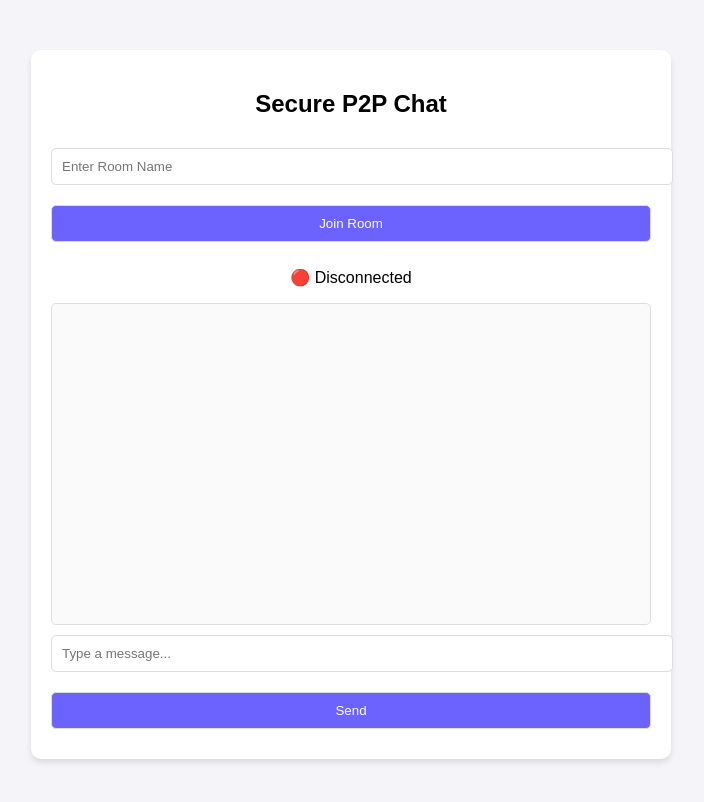
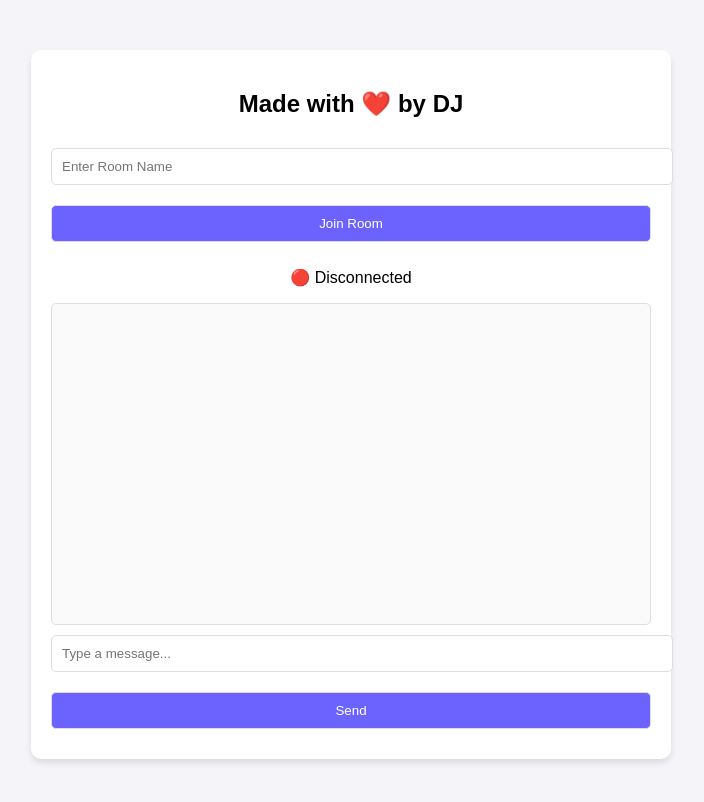
Before and after one commit to dry-sandwich/zero-chat, a plain HTML site: page public/index.html in a window 1280 px wide. Shown: the whole page, without its empty margins (289-993 px from the left). Drawn offline with Linux system fonts and the light colour scheme.

Commit message:
Update index.html

```diff
--- a/public/index.html
+++ b/public/index.html
@@ -3,7 +3,7 @@
 <head>
     <meta charset="UTF-8">
     <meta name="viewport" content="width=device-width, initial-scale=1.0">
-    <title>Secure P2P Chat</title>
+    <title>Zero Chat</title>
     <style>
         body {
             font-family: Arial, sans-serif;
@@ -66,7 +66,7 @@
 <body>
 
 <div class="container">
-    <h2>Secure P2P Chat</h2>
+    <h2>Made with ❤️ by DJ</h2>
     <input type="text" id="roomInput" placeholder="Enter Room Name">
     <button onclick="joinRoom()">Join Room</button>
     <p id="status">🔴 Disconnected</p>
```
